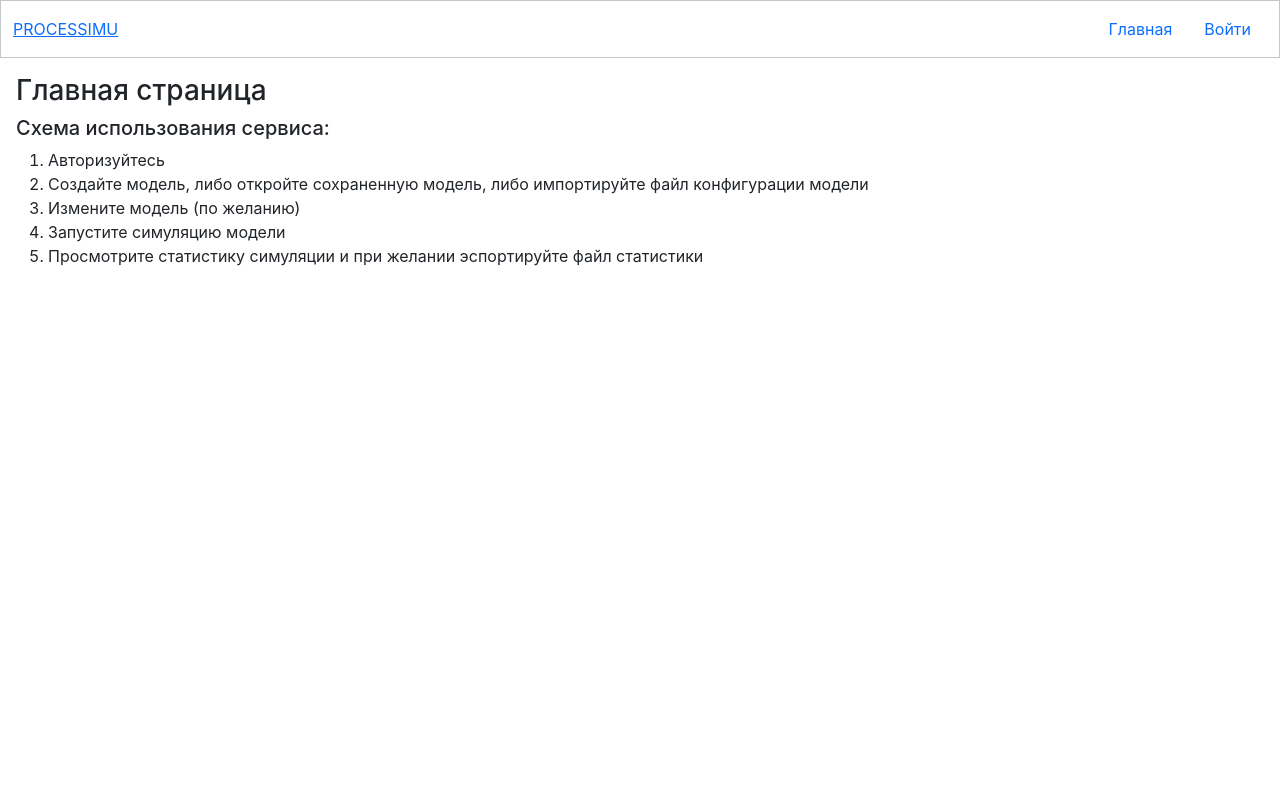
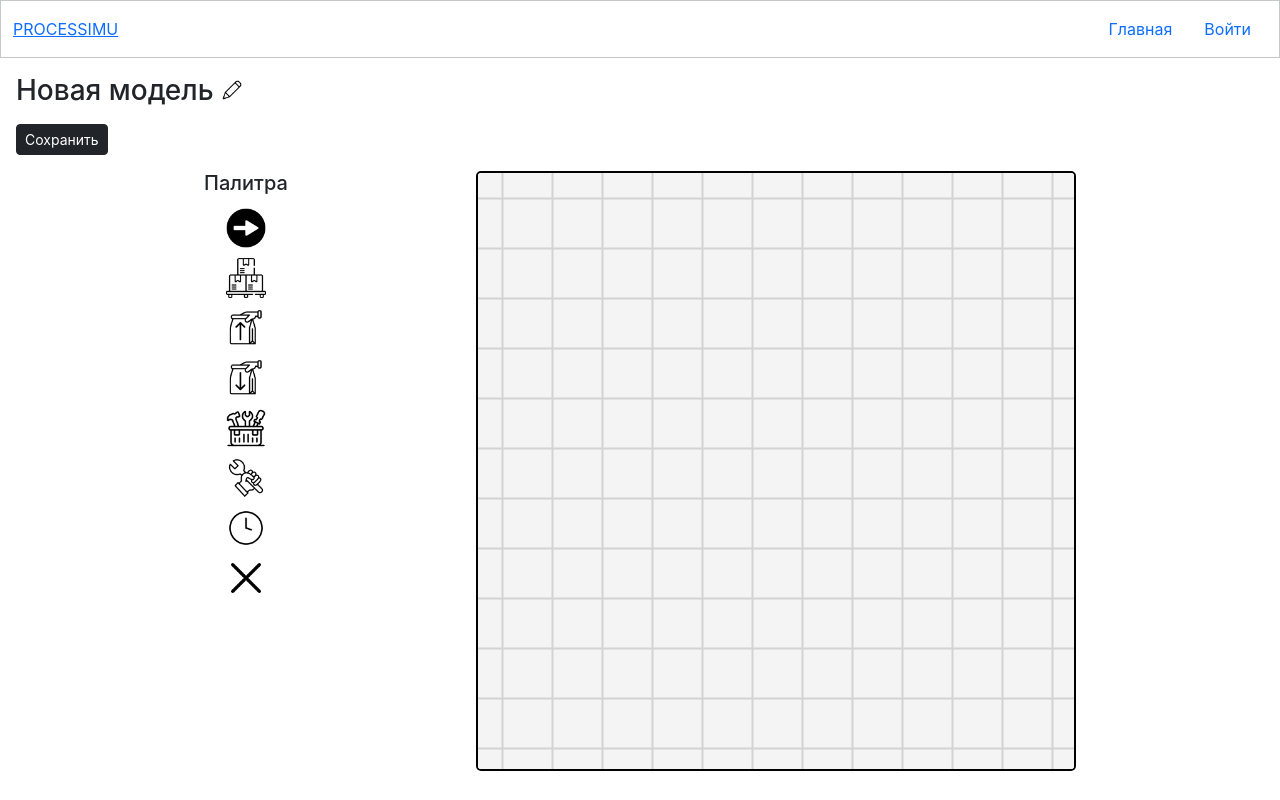
Before and after one commit to fatevector/processimu, a React (Create React App) app in the folder client/: page /edit/new in a window 1280 px wide. Before the commit this address led to /. Built offline with nearby package versions, Linux system fonts and the light colour scheme.

Commit message:
add model name changing

```diff
--- a/client/src/App.js
+++ b/client/src/App.js
@@ -15,7 +15,16 @@ function App() {
                 <Route exact path="/" component={Main} />
                 <Route exact path="/login/:type?" component={Auth} />
                 <Route exact path="/logout" component={LogOut} />
-                <Route exact path="/creation" component={ModelCreation} />
+                <Route
+                    exact
+                    path="/edit/new"
+                    component={() => <ModelCreation newFlag={true} />}
+                />
+                <Route
+                    exact
+                    path="/edit/:modelId"
+                    component={() => <ModelCreation newFlag={true} />}
+                />
                 <Route exact path="/models/:modelId?" component={ModelsList} />
                 <Redirect to="/" />
             </Switch>
--- a/client/src/app/components/common/textField.jsx
+++ b/client/src/app/components/common/textField.jsx
@@ -7,7 +7,8 @@ const TextField = ({
     value,
     onChange,
     error,
-    placeholder
+    placeholder,
+    className = "mb-4"
 }) => {
     const [showPassword, setShowPassword] = useState(false);
 
@@ -23,7 +24,7 @@ const TextField = ({
     };
 
     return (
-        <div className="mb-4">
+        <div className={className}>
             {label && (
                 <label htmlFor={name} className="text-body bg-body">
                     {label}
--- a/client/src/app/components/pages/modelCreationPage.jsx
+++ b/client/src/app/components/pages/modelCreationPage.jsx
@@ -1,15 +1,19 @@
 import { useEffect, useState } from "react";
+
+import editImg from "../../icons/edit.png"; // https://www.flaticon.com/free-icon/pen_1250615?term=edit&page=1&position=13&origin=search&related_id=1250615
+import okImg from "../../icons/ok.png"; // https://www.flaticon.com/free-icon/tick_447147?term=ok&page=1&position=12&origin=search&related_id=447147
 
 import generateId from "../../utils/generateId";
 import getDeviceConfig from "../../utils/getDeviceConfig";
 
+import TextField from "../common/textField";
+import ControlBar from "../ui/controlBar";
+import Palette from "../ui/palette";
 import Grid from "../ui/grid";
-import Palette from "../ui/palette";
 import Device from "../common/device";
 
-const ModelCreationPage = () => {
-    // const mapWidth = 600; // TODO: сделать через usf
-    // const mapHeight = 600;
+const ModelCreationPage = ({ newFlag = false }) => {
+    // const [newModelFlag, setNewModelFlag] = useState(newFlag);
     const [mapWidth, setMapWidth] = useState(600);
     const [mapHeight, setMapHeight] = useState(600);
     const [devices, setDevices] = useState([]);
@@ -17,6 +21,12 @@ const ModelCreationPage = () => {
     const [paths, setPaths] = useState([]);
     const [startConnection, setStartConnection] = useState(null);
     const [dragObject, setDragObject] = useState({});
+    const [title, setTitle] = useState({
+        name: "modelName",
+        initValue: "Новая модель",
+        value: "Новая модель",
+        editingMode: false
+    });
 
     const removePath = id => {
         // проверяем, не выбрано ли то, что удалится
@@ -472,6 +482,39 @@ const ModelCreationPage = () => {
         });
     }, [devices]);
 
+    const onTitleChange = ({ name, value }) => {
+        setTitle(prev => ({
+            ...prev,
+            name,
+            value
+        }));
+    };
+
+    const onEditTitleClick = () => {
+        setTitle(prev => ({
+            ...prev,
+            editingMode: true
+        }));
+    };
+
+    const onAcceptTitleClick = () => {
+        setTitle(prev => {
+            if (prev.value.trim() === "") {
+                return {
+                    ...prev,
+                    value: prev.initValue,
+                    editingMode: false
+                };
+            } else {
+                return {
+                    ...prev,
+                    initValue: prev.value,
+                    editingMode: false
+                };
+            }
+        });
+    };
+
     return (
         <div
             className="modelPage m-3"
@@ -481,8 +524,36 @@ const ModelCreationPage = () => {
             onMouseMove={e => onMouseMove(e, dragObject, setDragObject)}
             onMouseUp={() => onMouseUp(dragObject, setDragObject)}
         >
-            <h3>Создание модели</h3>
-            <div className="controlBar"></div>
+            <div className="d-flex align-items-baseline">
+                {title.editingMode ? (
+                    <>
+                        <TextField
+                            {...title}
+                            onChange={onTitleChange}
+                            className="mb-2 me-2"
+                        />
+                        <img
+                            src={okImg}
+                            alt="Принять"
+                            width={20}
+                            height={20}
+                            onClick={onAcceptTitleClick}
+                        />
+                    </>
+                ) : (
+                    <>
+                        <h3 className="mb-3 me-2">{title.value}</h3>
+                        <img
+                            src={editImg}
+                            alt="Изменить"
+                            width={20}
+                            height={20}
+                            onClick={onEditTitleClick}
+                        />
+                    </>
+                )}
+            </div>
+            <ControlBar />
             <div className="d-flex flex-row justify-content-evenly">
                 <Palette />
                 <Grid
--- /dev/null
+++ b/client/src/app/components/ui/controlBar.jsx
@@ -0,0 +1,9 @@
+const ControlBar = () => {
+    return (
+        <div className="controlBar d-flex flex-row mb-3">
+            <button className="btn btn-sm btn-dark">Сохранить</button>
+        </div>
+    );
+};
+
+export default ControlBar;
--- a/client/src/app/components/ui/navBar.jsx
+++ b/client/src/app/components/ui/navBar.jsx
@@ -27,7 +27,7 @@ const NavBar = () => {
                     {isLoggedIn ? (
                         <>
                             <li className="nav-item">
-                                <Link className="nav-link" to="/creation">
+                                <Link className="nav-link" to="/edit/new">
                                     Создать
                                 </Link>
                             </li>
--- a/client/src/app/components/ui/palette.jsx
+++ b/client/src/app/components/ui/palette.jsx
@@ -16,7 +16,12 @@ const Palette = () => {
     ];
 
     return (
-        <div className="d-flex flex-column" draggable={false}>
+        <div
+            className="d-flex flex-column align-items-center"
+            // className="d-flex flex-column align-items-center border border-secondary rounded p-1"
+            draggable={false}
+        >
+            <h5>Палитра</h5>
             {devices.map(device => (
                 <div
                     className="paletteCell"
--- a/client/src/index.css
+++ b/client/src/index.css
@@ -24,7 +24,7 @@ code {
   width: 600px;
   height: 600px;
   overflow: hidden;
-  border: 2px solid darkgray;
+  border: 2px solid black;
   border-radius: 5px;
 }
 
```
Also changed, not shown: client/src/app/components/common/editableTitle.jsx (added, +8 -0 lines), client/src/app/icons/edit.png (added), client/src/app/icons/ok.png (added).
